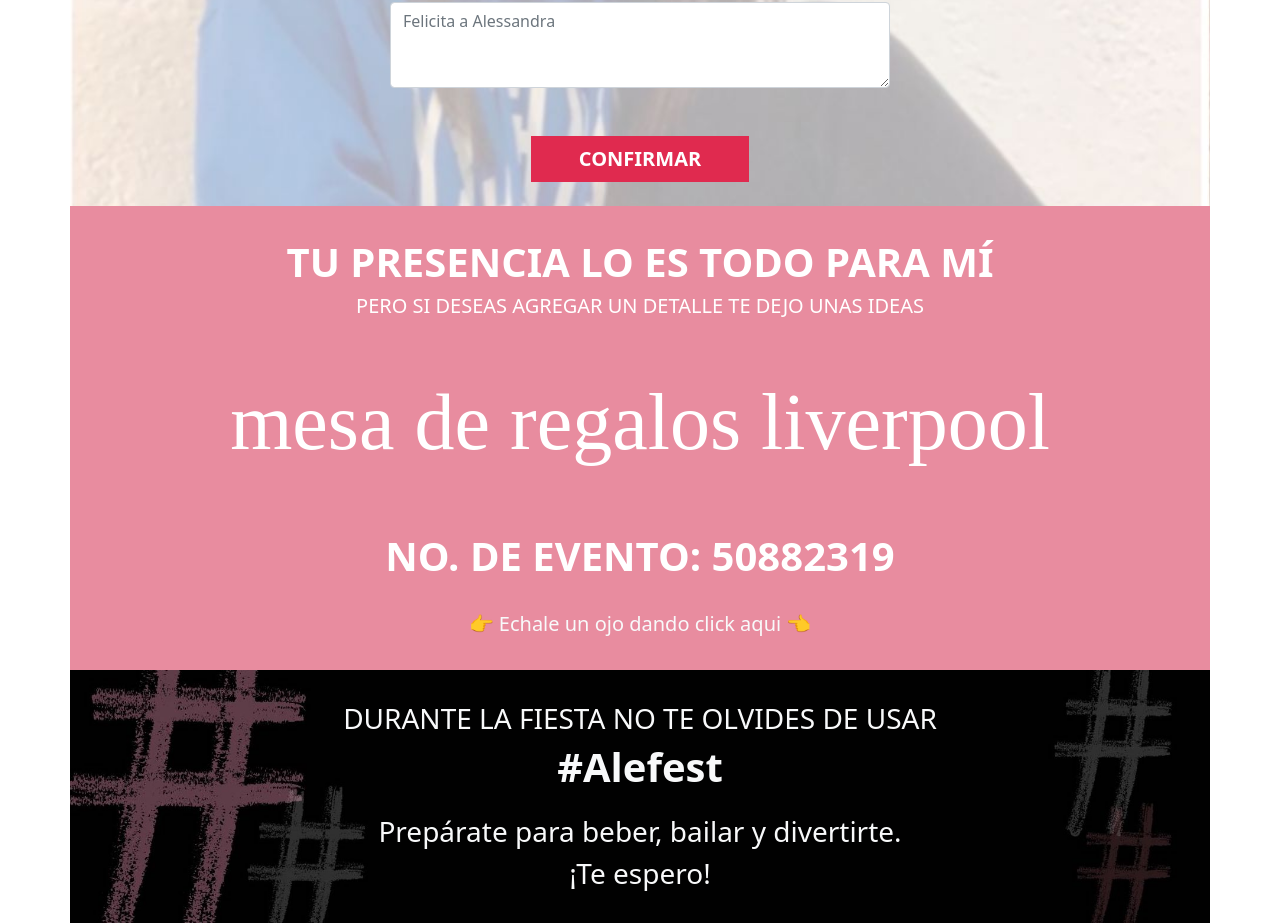
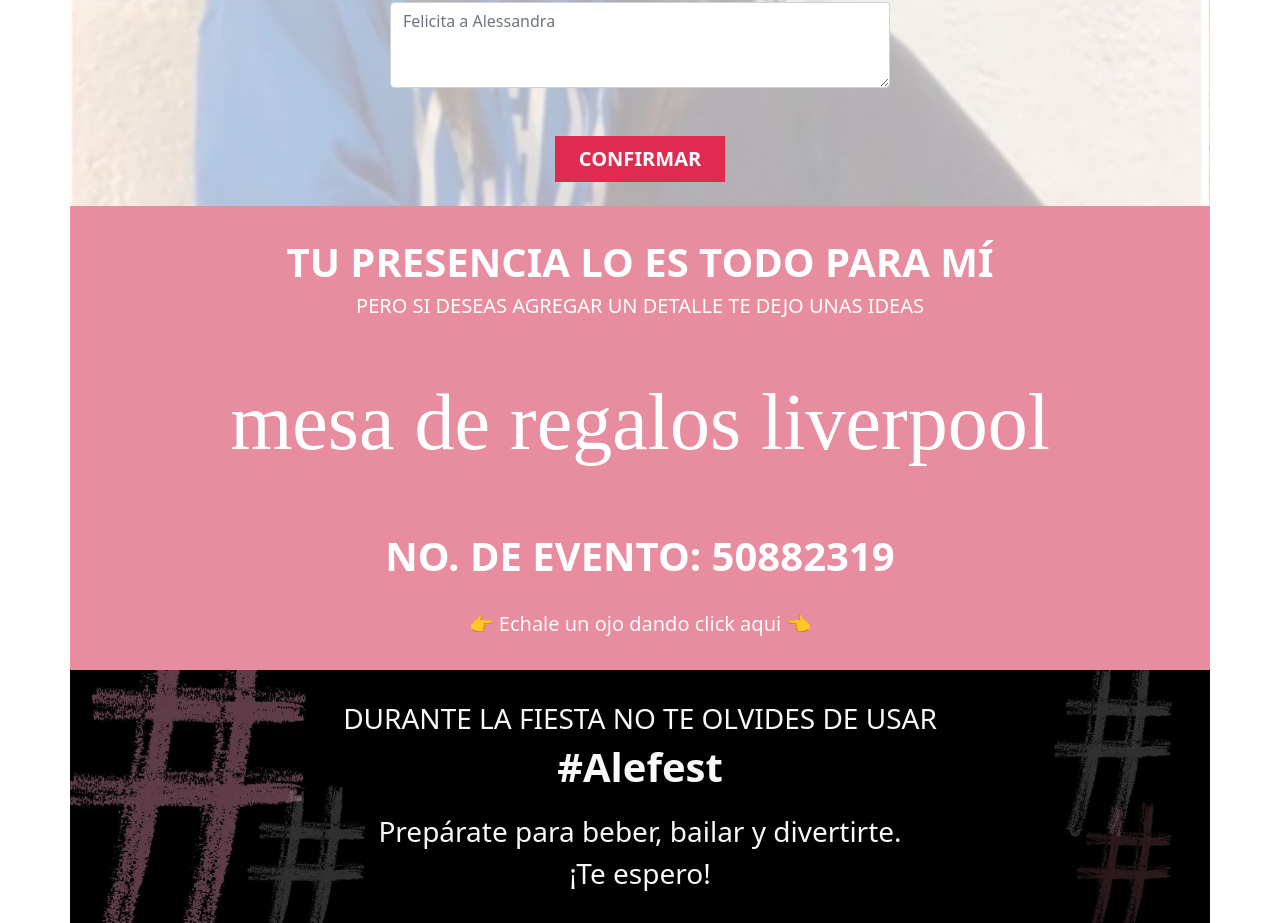
Before and after one commit to FernandoFigueroa14/sweet16, a React (Create React App) app: page / in a window 1280 px wide. Shown: the part 3560-4483 px from the top of the page. Built offline with nearby package versions, Linux system fonts and the light colour scheme; a web font is replaced by a local one.

Commit message:
cambios finales

```diff
--- a/src/Confirmacion.js
+++ b/src/Confirmacion.js
@@ -123,7 +123,7 @@ function Confirmacion() {
                 <Form.Control as="textarea" placeholder='Felicita a Alessandra' id='mensaje' rows={3} className="text-confirmacion" onChange={event => {setMensaje({id_familia: id_family, mensaje: event.target.value});}} />
             </div>
             <div className="py-4">
-                <button onClick={confirmarInvitado} className='fs-5 fw-bold b-map py-2 px-5 mx-5' size="lg">
+                <button onClick={confirmarInvitado} className='fs-5 fw-bold b-map py-2 px-4 mx-5' size="lg">
                     CONFIRMAR
                 </button>
             </div>
```
